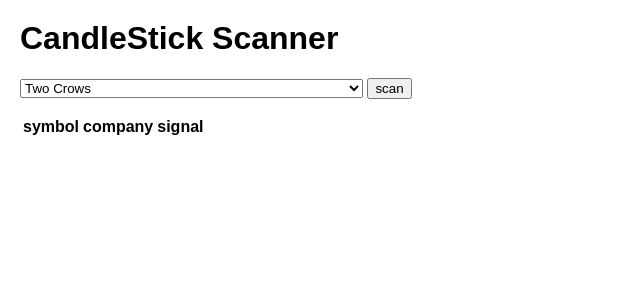
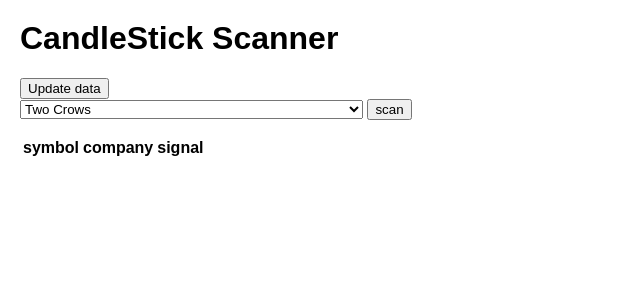
Before and after one commit to nishantc7/stock-screener, a Flask app: page / in a window 1280 px wide. Shown: the top 300 px of the page, without its empty margins (0-640 px from the left). Run offline with Flask 2, Linux system fonts and the light colour scheme; lists and menus that the app fills with data are empty.

Commit message:
add button to update data

```diff
--- a/app.py
+++ b/app.py
@@ -68,10 +68,11 @@ def realtimesnapshot():
 
 @app.route('/snapshot')
 def snapshot():
-
+    today = date.today()
     for stock in nifty_list:
         symbol = stock[0]
+
         days = date.today() - timedelta(5)
         df = get_history(symbol=symbol,start= days,end=date.today())
         df.to_csv(f"datasets/{symbol}.csv")
-    return {}
+    return f'updated data for {today.strftime("%B %d, %Y")}'
--- a/templates/index.html
+++ b/templates/index.html
@@ -9,6 +9,8 @@
     </head>
 <body>
     <h1>CandleStick Scanner</h1>
+    <button type="button" onclick="window.location.href='{{ url_for( 'snapshot') }}';">Update data</button>
+
     <form>
         <select name="pattern">
             {% for pattern in patterns %}
```
